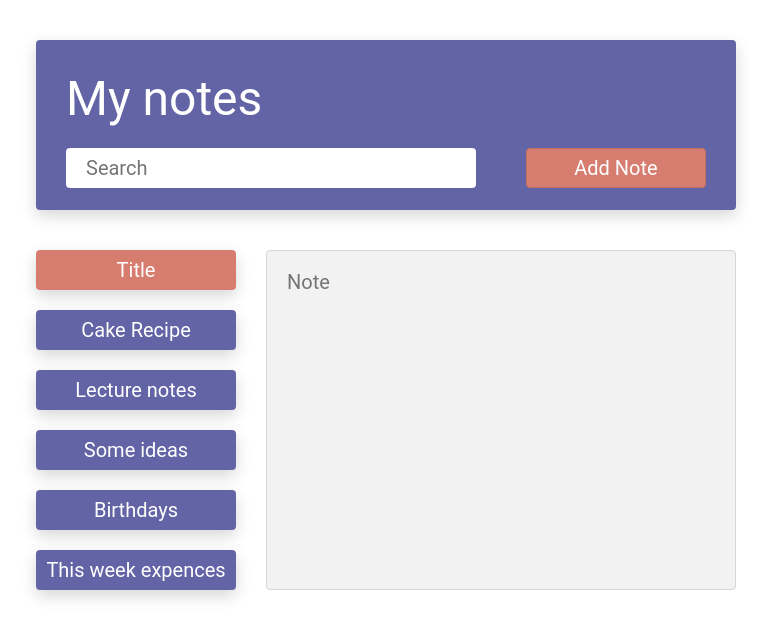
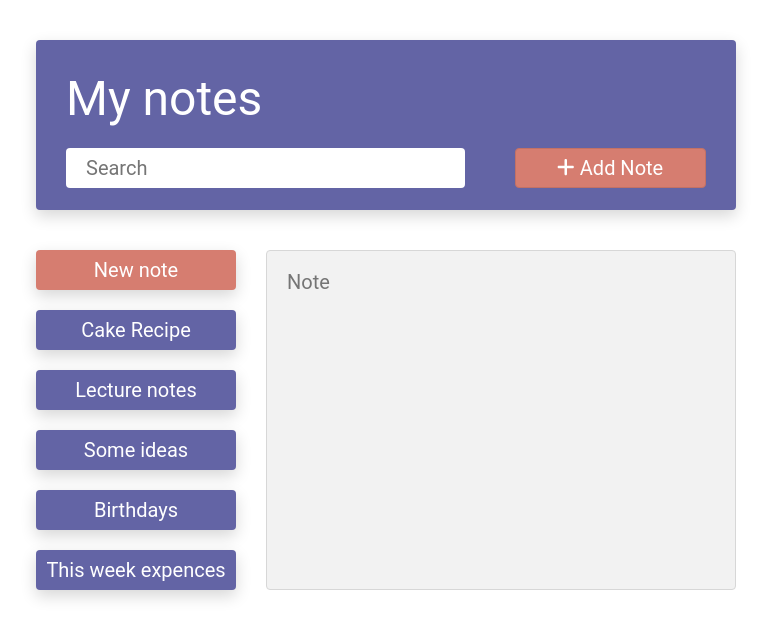
Before and after one commit to TatianaMoseeva/notebook-react, a React (Create React App) app: page / in a window 1280 px wide. Shown: the top 638 px of the page, without its empty margins (254-1025 px from the left). Built offline with nearby package versions, Linux system fonts and the light colour scheme.

Commit message:
create adding new note function, create addNewNote state / fix font-awesome icons

```diff
--- a/package.json
+++ b/package.json
@@ -3,6 +3,9 @@
   "version": "0.1.0",
   "private": true,
   "dependencies": {
+    "@fortawesome/fontawesome-svg-core": "^6.2.1",
+    "@fortawesome/free-solid-svg-icons": "^6.2.1",
+    "@fortawesome/react-fontawesome": "^0.2.0",
     "@testing-library/jest-dom": "^5.16.5",
     "@testing-library/react": "^13.4.0",
     "@testing-library/user-event": "^13.5.0",
--- a/public/index.html
+++ b/public/index.html
@@ -24,7 +24,7 @@
       work correctly both with client-side routing and a non-root public URL.
       Learn how to configure a non-root public URL by running `npm run build`.
     -->
-    <title>React App</title>
+    <title>React Notebook</title>
   </head>
   <body>
     <noscript>You need to enable JavaScript to run this app.</noscript>
--- a/src/components/App/App.js
+++ b/src/components/App/App.js
@@ -11,7 +11,7 @@ function id() {
 }
 
 const initData = [
-    {id: id(), title: 'Title', content: '', active: true},
+    {id: id(), title: 'New note', content: '', active: true},
     {id: id(), title: 'Cake Recipe', content: 'Note 1...', active: false},
     {id: id(), title: 'Lecture notes', content: 'Note 2...', active: false},
     {id: id(), title: 'Some ideas', content: 'Note 3...', active: false},
@@ -55,10 +55,21 @@ function App() {
 		}));
 	}
 
+    function addNote(title, content) {
+        let newNote = {
+            id: id(),
+            title: title,
+            content: content
+        };
+        if (newNote.content.length > 0 ) {
+            setNotes([...notes, newNote]);
+        }
+    }
+
     return (
         <div className="container">
                 <Header />
-                <NotesField notes={notes} toggleActive={toggleActive} showNote={showNote} editNote={editNote}/>
+                <NotesField notes={notes} toggleActive={toggleActive} showNote={showNote} editNote={editNote} addNote={addNote}/>
         </div>
     );
 }
--- a/src/components/Header/Header.js
+++ b/src/components/Header/Header.js
@@ -1,5 +1,7 @@
 
 import styled from 'styled-components';
+import { FontAwesomeIcon } from '@fortawesome/react-fontawesome'
+import { faPlus } from '@fortawesome/free-solid-svg-icons'
 
 const TopContent = styled.header`
     margin: 40px auto;
@@ -62,7 +64,7 @@ function Header() {
             <h1>My notes</h1>
                 <ActionsBar>
                     <input type="search" role="searchbox" placeholder="Search"></input>
-                    <button><i className="fa-solid fa-plus"></i> Add note</button>
+                    <button><FontAwesomeIcon icon={faPlus} /> Add note</button>
                 </ActionsBar>
         </TopContent>
 
--- a/src/components/NoteItem/NoteItem.js
+++ b/src/components/NoteItem/NoteItem.js
@@ -12,6 +12,7 @@ const NavButton = styled.button`
     font-size: 20px;
     line-height: 23px;
     transition: all .3s;
+    text-overflow: ellipsis;
     :hover {
         background-color: #565794;
     }
--- a/src/components/NotesField/NotesField.js
+++ b/src/components/NotesField/NotesField.js
@@ -15,7 +15,7 @@ const Field = styled.main`
     }
 `;
 
-function NotesField({notes, toggleActive, showNote, editNote}) {
+function NotesField({notes, toggleActive, showNote, editNote, addNote}) {
 
     const elems =  notes.map(note => {
         return  <NoteItem
@@ -33,7 +33,7 @@ function NotesField({notes, toggleActive, showNote, editNote}) {
                 {elems}
             </nav>
 
-            <TextArea notes={notes} showNote={showNote} editNote={editNote}/>
+            <TextArea notes={notes} showNote={showNote} editNote={editNote} addNote={addNote} />
 
         </Field>
     );
--- a/src/components/TextArea/TextArea.js
+++ b/src/components/TextArea/TextArea.js
@@ -1,4 +1,5 @@
 import styled from 'styled-components';
+import {useState} from 'react';
 
 const TextField = styled.textarea`
     padding: 20px;
@@ -13,14 +14,31 @@ const TextField = styled.textarea`
 `;
 
 
-function TextArea({notes, showNote, editNote}) {
+function TextArea({showNote, editNote, addNote}) {
 
-    return (
-        <TextField
-            placeholder="Note"
-            value={showNote()}
-            onChange={event => editNote(event)}
-        />
+    const [addNewMode, setAddNewMode] = useState(null);
+
+    let elem;
+    if (!addNewMode) {
+        elem =  <TextField
+                    placeholder="Note"
+                    value={showNote()}
+                    onChange={event => editNote(event)}
+                    onBlur={(event) => addNote('test', event.target.value)}
+                />
+    } else {
+        elem =  <TextField
+                    placeholder="Note"
+                    value={showNote()}
+                    onChange={event => editNote(event)}
+                />
+    }
+
+
+    return ( <>
+       {elem}
+    </>
+
     );
   }
 
```
Also changed, not shown: 1 other file (tests, documents, lock files or other folders).
